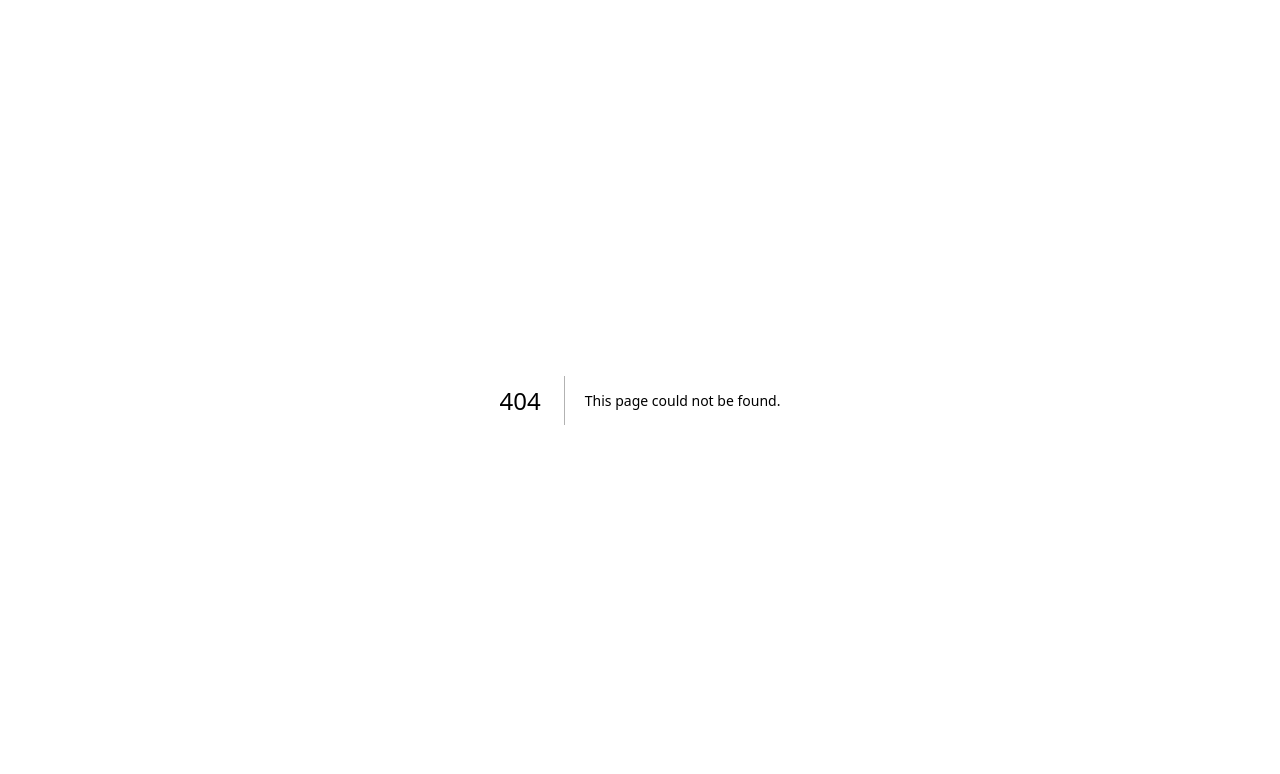
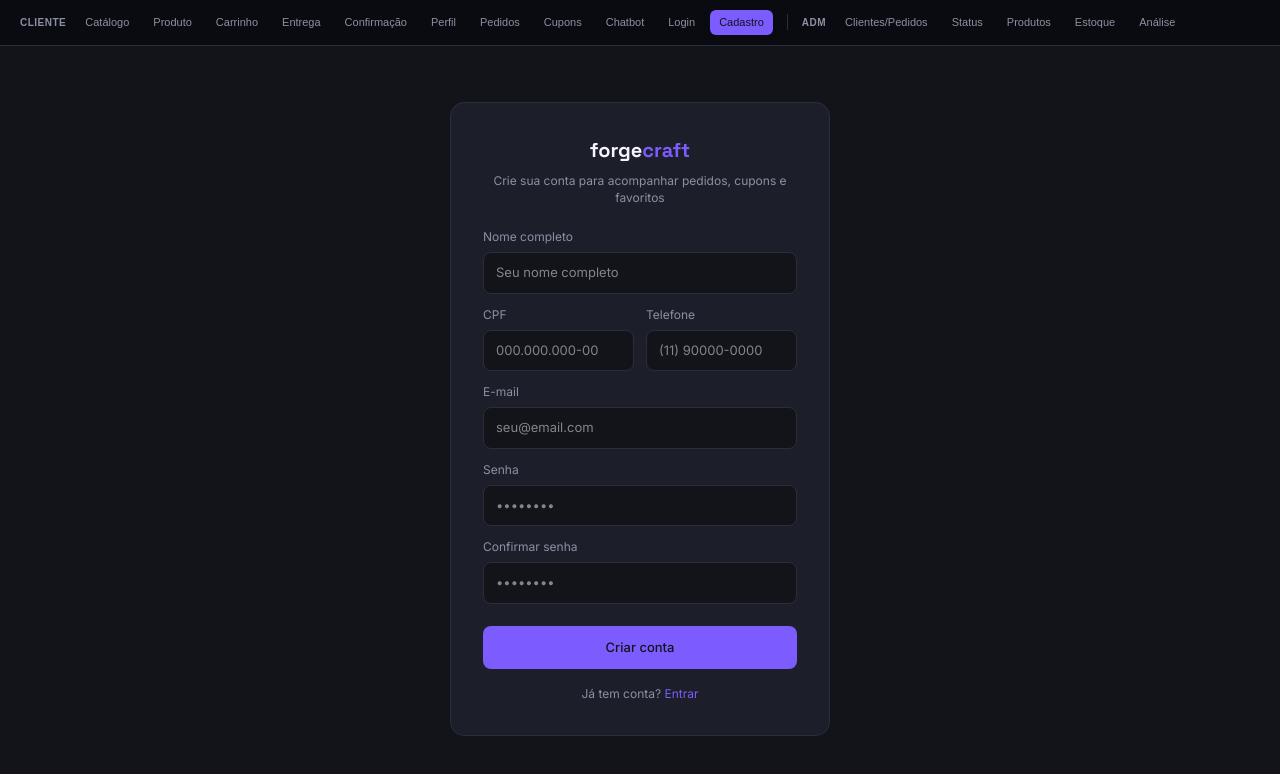
Before and after one commit to oibellym/LES_E-COMMERCE, a Next.js app: page /cadastro in a window 1280 px wide. Before the commit this address had no page. Shown: the top 774 px of the page. Built offline with nearby package versions, Linux system fonts and the light colour scheme.

Commit message:
acrescentando tela de cadastro

```diff
--- /dev/null
+++ b/app/cadastro/page.tsx
@@ -0,0 +1,60 @@
+import SiteNav from "../components/SiteNav";
+
+export default function Cadastro() {
+  return (
+    <>
+      <SiteNav current="/cadastro" />
+
+      <div className="center-wrap">
+        <div className="box">
+          <div className="logo">forge<span>craft</span></div>
+          <p className="subtitle">Crie sua conta para acompanhar pedidos, cupons e favoritos</p>
+
+          <label>Nome completo</label>
+          <input type="text" placeholder="Seu nome completo" />
+
+          <div className="form-row-2">
+            <div>
+              <label>CPF</label>
+              <input type="text" placeholder="000.000.000-00" />
+            </div>
+            <div>
+              <label>Telefone</label>
+              <input type="text" placeholder="(11) 90000-0000" />
+            </div>
+          </div>
+
+          <label>E-mail</label>
+          <input type="text" placeholder="seu@email.com" />
+
+          <label>Senha</label>
+          <input type="password" placeholder="••••••••" />
+
+          <label>Confirmar senha</label>
+          <input type="password" placeholder="••••••••" />
+
+          <a href="/perfil" className="cadastro-btn">Criar conta</a>
+
+          <div className="switch">Já tem conta? <a href="/login">Entrar</a></div>
+        </div>
+      </div>
+
+      <style>{`
+        * { box-sizing:border-box; }
+        .center-wrap { min-height:calc(100vh - 53px); display:flex; align-items:center; justify-content:center; padding:32px 16px; }
+        .box { width:380px; background:var(--surface); border:1px solid var(--border); border-radius:14px; padding:32px; }
+        .logo { font-family:'Space Grotesk',sans-serif; font-weight:700; font-size:20px; text-align:center; margin-bottom:8px; }
+        .logo span { color:var(--purple); }
+        .subtitle { font-size:12px; color:var(--text-secondary); text-align:center; margin-bottom:22px; line-height:1.4; }
+        label { display:block; font-size:12px; color:var(--text-secondary); margin-bottom:6px; margin-top:12px; }
+        label:first-of-type { margin-top:0; }
+        input { width:100%; background:var(--bg); border:1px solid var(--border); border-radius:8px; padding:10px 12px; color:var(--text-primary); font-size:13px; }
+        .form-row-2 { display:grid; grid-template-columns:1fr 1fr; gap:12px; margin-top:12px; }
+        .form-row-2 label { margin-top:0; }
+        .cadastro-btn { display:block; text-align:center; width:100%; background:var(--purple); color:var(--bg); border:none; border-radius:8px; padding:12px; font-weight:500; font-size:13px; margin-top:22px; cursor:pointer; }
+        .switch { text-align:center; font-size:12px; color:var(--text-secondary); margin-top:16px; }
+        .switch a { color:var(--purple); }
+      `}</style>
+    </>
+  );
+}
--- a/app/components/SiteNav.tsx
+++ b/app/components/SiteNav.tsx
@@ -22,6 +22,7 @@ const CLIENTE_LINKS = [
   { href: "/cupons", label: "Cupons" },
   { href: "/chatbot", label: "Chatbot" },
   { href: "/login", label: "Login" },
+  { href: "/cadastro", label: "Cadastro" },
 ];
 
 const ADMIN_LINKS = [
```
